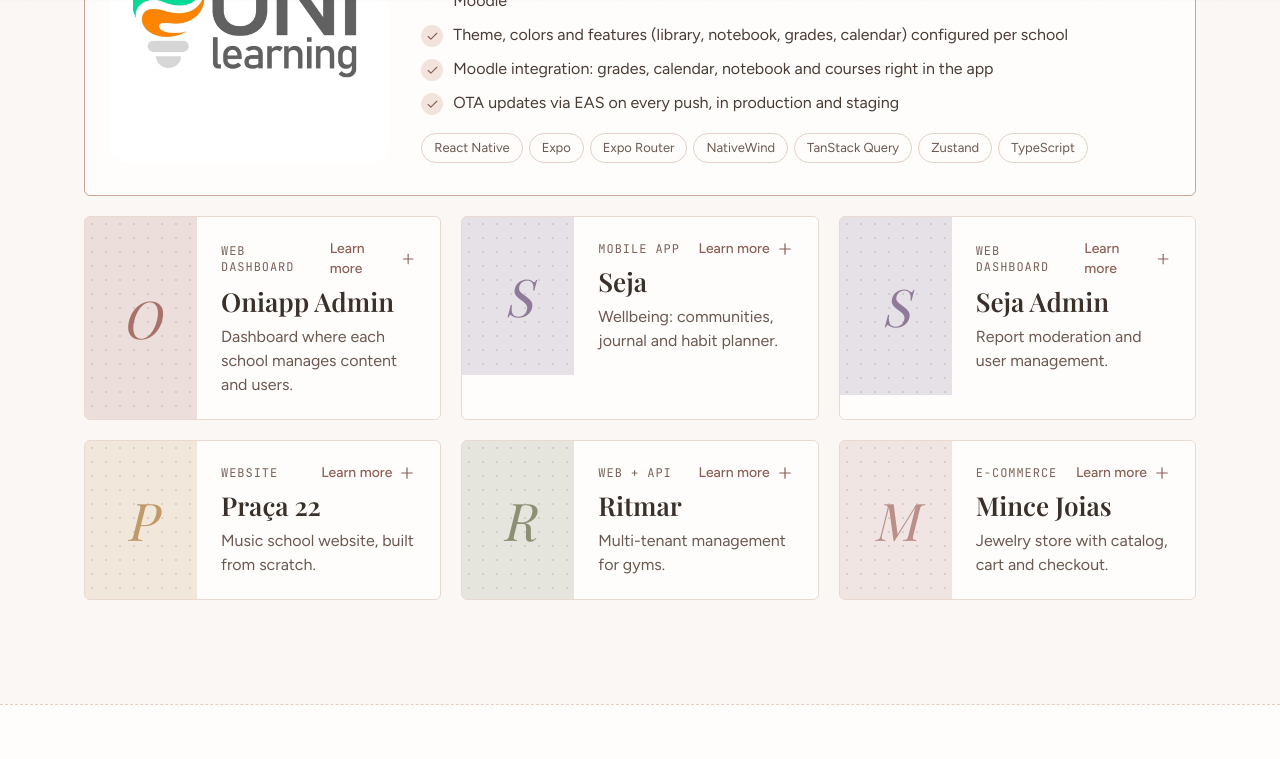
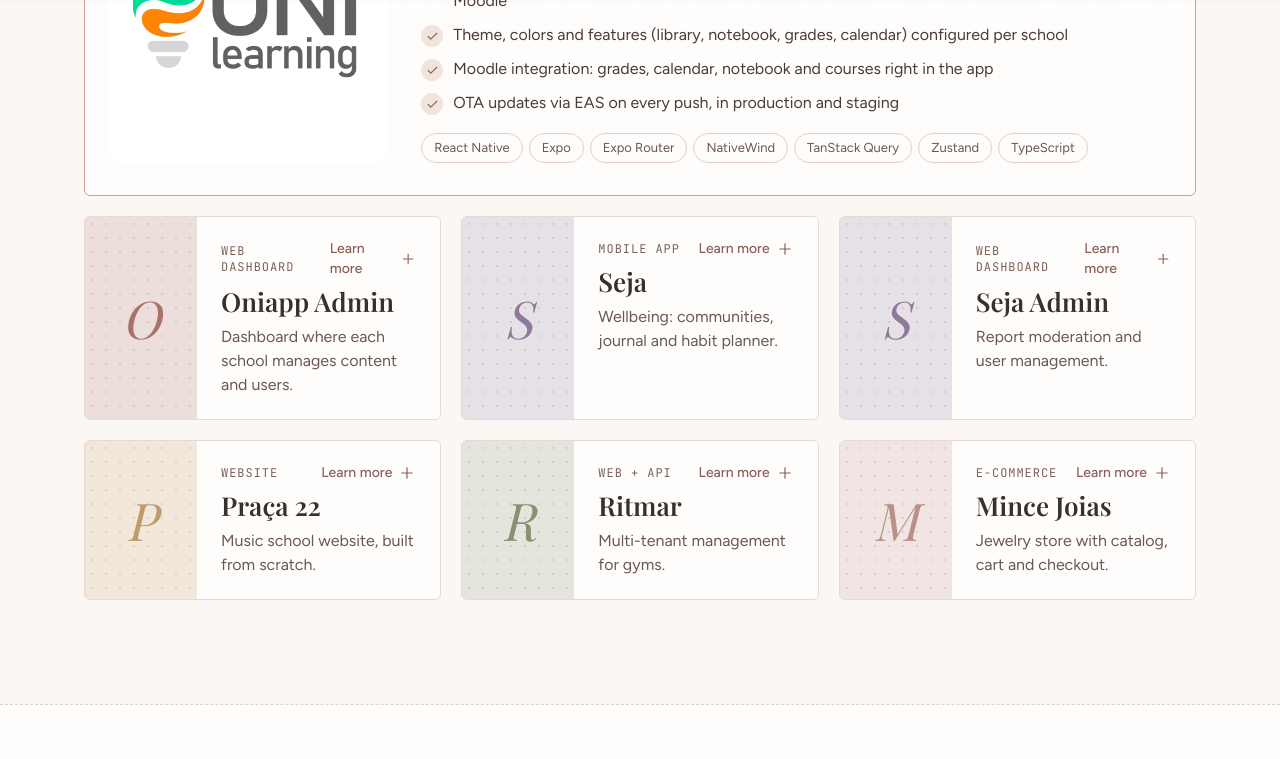
Before and after one commit to CamilaNevesLinder/CamilaNevesLinder, a Next.js app: page /en/projects in a window 1280 px wide. Shown: the part 798-1557 px from the top of the page. Built offline with nearby package versions, Linux system fonts and the light colour scheme; no server answers.

Commit message:
fix(projects): stretch project card initial strip to full card height

```diff
--- a/src/components/molecules/showcase-project-card.tsx
+++ b/src/components/molecules/showcase-project-card.tsx
@@ -45,7 +45,7 @@ export function ShowcaseProjectCard({
       ref={articleRef}
       style={projectColorStyle(colorToken)}
       className={cn(
-        'bg-paper overflow-hidden rounded-3xl border transition-colors duration-200',
+        'bg-paper flex flex-col overflow-hidden rounded-3xl border transition-colors duration-200',
         isOpen ? 'border-dusty col-span-full' : 'border-line',
       )}
     >
@@ -54,7 +54,7 @@ export function ShowcaseProjectCard({
         aria-expanded={isOpen}
         aria-controls={detailsId}
         onClick={onToggle}
-        className="duration-250 flex w-full items-stretch text-left transition-[transform,box-shadow] ease-out hover:-translate-y-[3px] hover:shadow-[0_18px_40px_-24px_var(--shadow-color)] motion-reduce:hover:translate-y-0"
+        className="duration-250 flex w-full flex-1 items-stretch text-left transition-[transform,box-shadow] ease-out hover:-translate-y-[3px] hover:shadow-[0_18px_40px_-24px_var(--shadow-color)] motion-reduce:hover:translate-y-0"
       >
         <span className="relative grid w-[88px] flex-none place-items-center overflow-hidden bg-[color-mix(in_srgb,var(--project-color)_22%,transparent)] sm:w-28">
           <span
```
